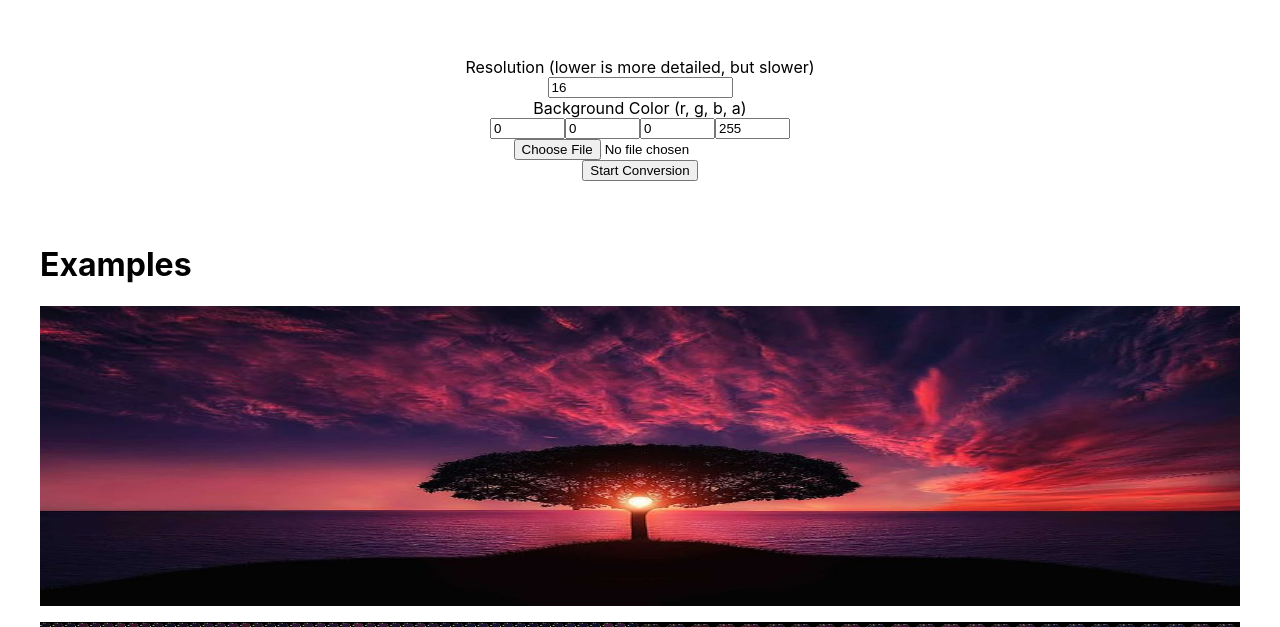
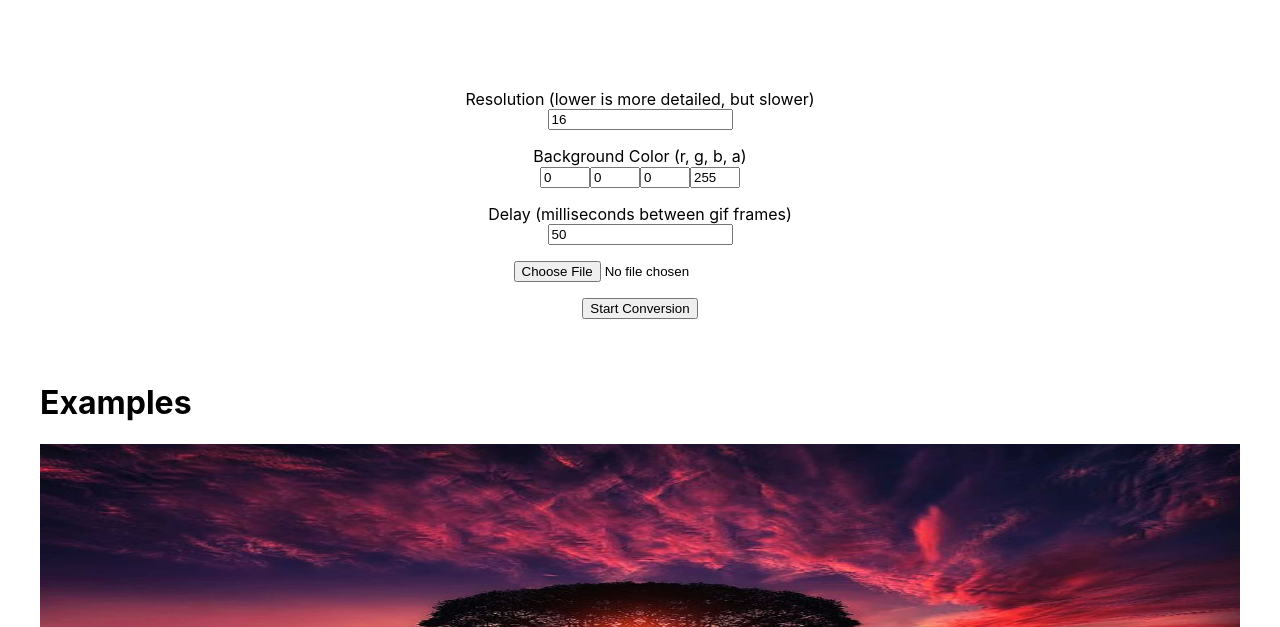
Before and after one commit to tsar-boomba/amogus-image-converter, a Next.js app: page / in a window 1280 px wide. Shown: the part 173-800 px from the top of the page. Built offline with nearby package versions, Linux system fonts and the light colour scheme.

Commit message:
moved settings to own component

```diff
--- a/components/ImageConverter/ImageConverter.tsx
+++ b/components/ImageConverter/ImageConverter.tsx
@@ -1,6 +1,8 @@
 import React, { useEffect, useRef, useState } from 'react';
 import loadImage from './loadImage';
 import startConversion from './process/startConversion';
+import Settings from './Settings';
+import settingsAreValid from './settingsAreValid';
 
 export interface ConversionSettings {
 	resolution: number;
@@ -10,6 +12,7 @@ export interface ConversionSettings {
 		b: number;
 		a: number;
 	};
+	delay: number;
 	status: {
 		value: string;
 		set: React.Dispatch<React.SetStateAction<string>>;
@@ -29,6 +32,7 @@ const ImageConverter = () => {
 			b: 0,
 			a: 255,
 		},
+		delay: 50,
 		status: {
 			value: status,
 			set: setStatus,
@@ -44,7 +48,14 @@ const ImageConverter = () => {
 
 	return (
 		<>
-			<div style={{ display: 'flex', flexDirection: 'column', alignItems: 'center' }}>
+			<div
+				style={{
+					display: 'flex',
+					flexDirection: 'column',
+					alignItems: 'center',
+					marginTop: 16,
+				}}
+			>
 				<canvas ref={canvas} />
 				<img ref={resultImg} />
 			</div>
@@ -56,105 +67,32 @@ const ImageConverter = () => {
 					justifyContent: 'space-between',
 				}}
 			>
-				<label>Resolution (lower is more detailed, but slower)</label>
-				<input
-					onChange={(e) =>
-						setSettings({ ...settings, resolution: parseInt(e.target.value) })
-					}
-					defaultValue={16}
-					placeholder='resolution'
-					type='number'
-				/>
-				<label>Background Color (r, g, b, a)</label>
-				<div style={{ display: 'flex', alignItems: 'center' }}>
+				<Settings settings={settings} setSettings={setSettings} />
+				<div
+					style={{
+						display: 'flex',
+						flexDirection: 'column',
+						alignItems: 'center',
+						marginTop: 16,
+					}}
+				>
 					<input
-						style={{ width: 75 }}
-						defaultValue={0}
-						placeholder='r'
-						type='number'
-						onChange={(e) =>
-							setSettings({
-								...settings,
-								backgroundColor: {
-									...settings.backgroundColor,
-									r: parseInt(e.target.value),
-								},
-							})
-						}
-					/>
-					<input
-						style={{ width: 75 }}
-						defaultValue={0}
-						placeholder='g'
-						type='number'
-						onChange={(e) =>
-							setSettings({
-								...settings,
-								backgroundColor: {
-									...settings.backgroundColor,
-									g: parseInt(e.target.value),
-								},
-							})
-						}
-					/>
-					<input
-						style={{ width: 75 }}
-						defaultValue={0}
-						placeholder='b'
-						type='number'
-						onChange={(e) =>
-							setSettings({
-								...settings,
-								backgroundColor: {
-									...settings.backgroundColor,
-									b: parseInt(e.target.value),
-								},
-							})
-						}
-					/>
-					<input
-						style={{ width: 75 }}
-						defaultValue={255}
-						placeholder='a'
-						type='number'
-						onChange={(e) =>
-							setSettings({
-								...settings,
-								backgroundColor: {
-									...settings.backgroundColor,
-									a: parseInt(e.target.value),
-								},
-							})
-						}
+						ref={fileInput}
+						type='file'
+						accept='.png,image/png,.jpg,.jpeg,image/jpeg'
 					/>
 				</div>
-				<input ref={fileInput} type='file' accept='.png,image/png,.jpg,.jpeg,image/jpeg' />
 				<button
 					onClick={(e) => {
 						e.stopPropagation();
 
-						const bg = settings.backgroundColor;
-						// check for valid background color
-						if (
-							bg.r < 0 ||
-							bg.g < 0 ||
-							bg.b < 0 ||
-							bg.a < 0 ||
-							bg.r > 255 ||
-							bg.g > 255 ||
-							bg.g > 255 ||
-							bg.a > 255
-						) {
-							return setErrors([
-								...errors,
-								'Background color values must be at least 0 and at most 255.',
-							]);
-						}
+						// checking settings
+						if (!settingsAreValid(settings, [errors, setErrors])) return;
 
 						// check for files resolution and refs
 						if (
 							fileInput.current?.files &&
-							settings.resolution > 15 &&
+							fileInput.current?.files[0] &&
 							canvas.current &&
 							fileInput.current &&
 							resultImg.current
@@ -167,12 +105,10 @@ const ImageConverter = () => {
 								setStatus('There was an error converting your image D:');
 							}
 						} else {
-							setErrors([
-								...errors,
-								'Be sure you have picked an image and resolution is at least 16.',
-							]);
+							setErrors([...errors, 'Be sure you have picked an image.']);
 						}
 					}}
+					style={{ marginTop: 16 }}
 				>
 					Start Conversion
 				</button>
--- /dev/null
+++ b/components/ImageConverter/Settings.tsx
@@ -0,0 +1,122 @@
+import React from 'react';
+import { ConversionSettings } from './ImageConverter';
+
+interface SettingsProps {
+	settings: ConversionSettings;
+	setSettings: React.Dispatch<React.SetStateAction<ConversionSettings>>;
+}
+
+const Settings: React.VFC<SettingsProps> = ({ settings, setSettings }) => {
+	return (
+		<>
+			<div
+				style={{
+					display: 'flex',
+					flexDirection: 'column',
+					alignItems: 'center',
+					marginTop: 16,
+				}}
+			>
+				<label>Resolution (lower is more detailed, but slower)</label>
+				<input
+					onChange={(e) =>
+						setSettings({ ...settings, resolution: parseInt(e.target.value) })
+					}
+					defaultValue={16}
+					placeholder='resolution'
+					type='number'
+				/>
+			</div>
+			<div
+				style={{
+					display: 'flex',
+					flexDirection: 'column',
+					alignItems: 'center',
+					marginTop: 16,
+				}}
+			>
+				<label>Background Color (r, g, b, a)</label>
+				<div>
+					<input
+						style={{ width: 50 }}
+						defaultValue={0}
+						placeholder='r'
+						type='number'
+						onChange={(e) =>
+							setSettings({
+								...settings,
+								backgroundColor: {
+									...settings.backgroundColor,
+									r: parseInt(e.target.value),
+								},
+							})
+						}
+					/>
+					<input
+						style={{ width: 50 }}
+						defaultValue={0}
+						placeholder='g'
+						type='number'
+						onChange={(e) =>
+							setSettings({
+								...settings,
+								backgroundColor: {
+									...settings.backgroundColor,
+									g: parseInt(e.target.value),
+								},
+							})
+						}
+					/>
+					<input
+						style={{ width: 50 }}
+						defaultValue={0}
+						placeholder='b'
+						type='number'
+						onChange={(e) =>
+							setSettings({
+								...settings,
+								backgroundColor: {
+									...settings.backgroundColor,
+									b: parseInt(e.target.value),
+								},
+							})
+						}
+					/>
+					<input
+						style={{ width: 50 }}
+						defaultValue={255}
+						placeholder='a'
+						type='number'
+						onChange={(e) =>
+							setSettings({
+								...settings,
+								backgroundColor: {
+									...settings.backgroundColor,
+									a: parseInt(e.target.value),
+								},
+							})
+						}
+					/>
+				</div>
+			</div>
+			<div
+				style={{
+					display: 'flex',
+					flexDirection: 'column',
+					alignItems: 'center',
+					marginTop: 16,
+				}}
+			>
+				<label>Delay (milliseconds between gif frames)</label>
+				<input
+					defaultValue={50}
+					placeholder='delay (ms)'
+					type='number'
+					onChange={(e) => setSettings({ ...settings, delay: parseInt(e.target.value) })}
+				/>
+			</div>
+		</>
+	);
+};
+
+export default Settings;
--- a/components/ImageConverter/process/startConversion.ts
+++ b/components/ImageConverter/process/startConversion.ts
@@ -21,8 +21,8 @@ const startConversion = async (
 	for (let i = 0; i < colorValues.length; i++) {
 		const row = [];
 		for (let j = 0; j < colorValues[0].length; j++) {
-			const amogusFrames = await createAmogus(colorValues[i][j], settings);
-			row.push(amogusFrames);
+			const amogusFrames = createAmogus(colorValues[i][j], settings);
+			row.push(await amogusFrames);
 		}
 		amoguses.push(row);
 	}
@@ -37,7 +37,7 @@ const startConversion = async (
 		width: amoguses[0].length * settings.resolution,
 		height: amoguses.length * settings.resolution,
 	});
-	completedFrames.forEach((frame) => finalGif.addFrame(frame.canvas, { delay: 50 }));
+	completedFrames.forEach((frame) => finalGif.addFrame(frame.canvas, { delay: settings.delay }));
 	finalGif.on('finished', (blob: Blob) => {
 		if (!resultImg) throw new Error('Missing image from args.');
 		const resultUrl = URL.createObjectURL(blob);
--- /dev/null
+++ b/components/ImageConverter/settingsAreValid.ts
@@ -0,0 +1,37 @@
+import React from 'react';
+import { ConversionSettings } from './ImageConverter';
+
+const settingsAreValid = (
+	settings: ConversionSettings,
+	[errors, setErrors]: [string[], React.Dispatch<React.SetStateAction<string[]>>],
+) => {
+	const bg = settings.backgroundColor;
+	// check for valid background color
+	if (
+		typeof bg.r !== 'number' ||
+		typeof bg.g !== 'number' ||
+		typeof bg.b !== 'number' ||
+		typeof bg.a !== 'number' ||
+		bg.r < 0 ||
+		bg.g < 0 ||
+		bg.b < 0 ||
+		bg.a < 0 ||
+		bg.r > 255 ||
+		bg.g > 255 ||
+		bg.g > 255 ||
+		bg.a > 255
+	) {
+		setErrors([...errors, 'Background color values must be at least 0 and at most 255.']);
+		return false;
+	}
+
+	const res = settings.resolution;
+	if (res < 16) {
+		setErrors([...errors, 'Resolution must be at least 16.']);
+		return false;
+	}
+
+	return true;
+};
+
+export default settingsAreValid;
```
